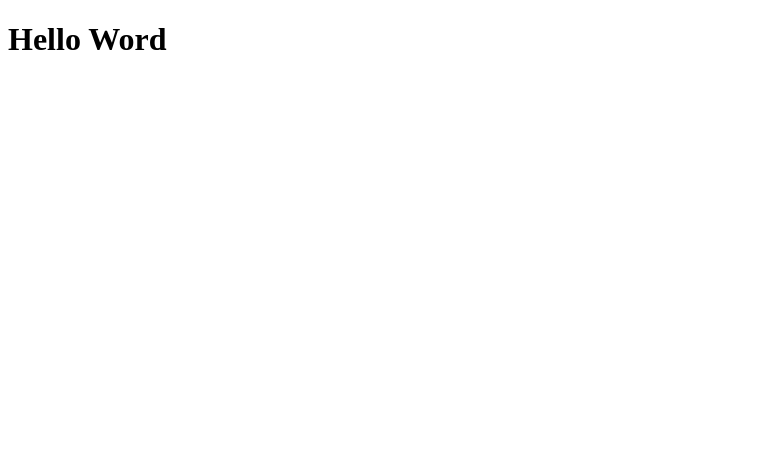
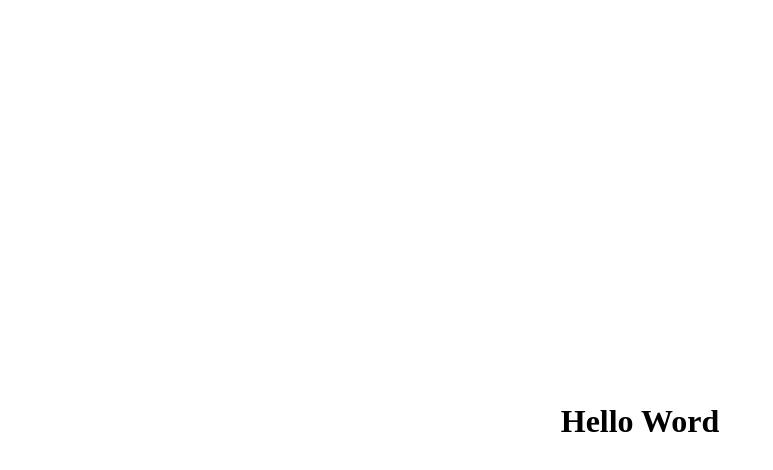
Before and after one commit to JordyPradaYanes/RepoPrueba, a plain HTML site: page index.html in a window 1280 px wide. Shown: the whole page, without its empty margins (0-773 px from the left). Drawn offline with Linux system fonts and the light colour scheme.

Commit message:
first file develop

```diff
--- a/index.html
+++ b/index.html
@@ -6,6 +6,6 @@
     <title>Document</title>
 </head>
 <body>
-    <h1>Hello Word</h1>
+    <h1 style="width: 100%; height: 100vh; display: flex; justify-content: center; align-items: center;">Hello Word</h1>
 </body>
 </html>
```
